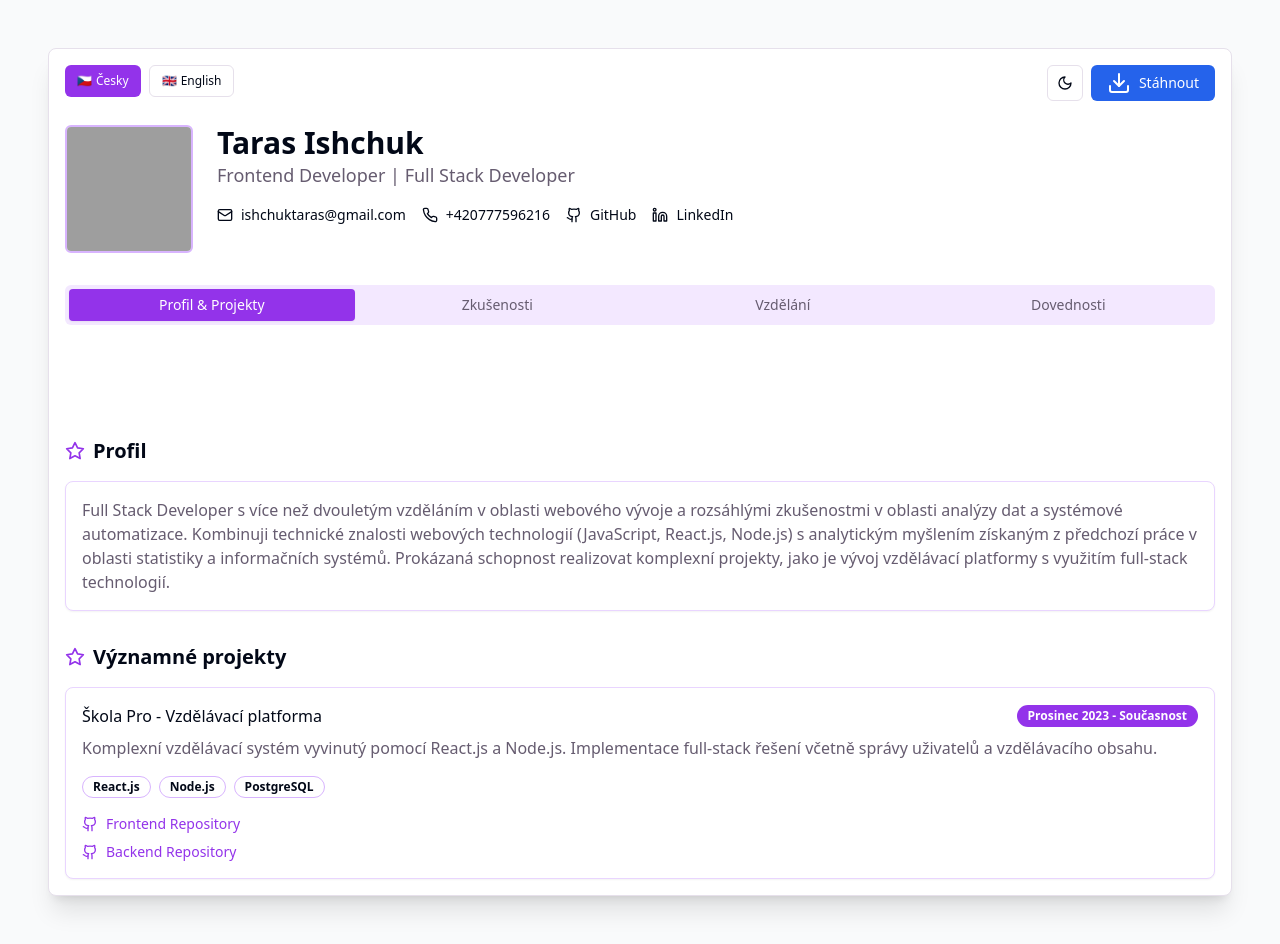
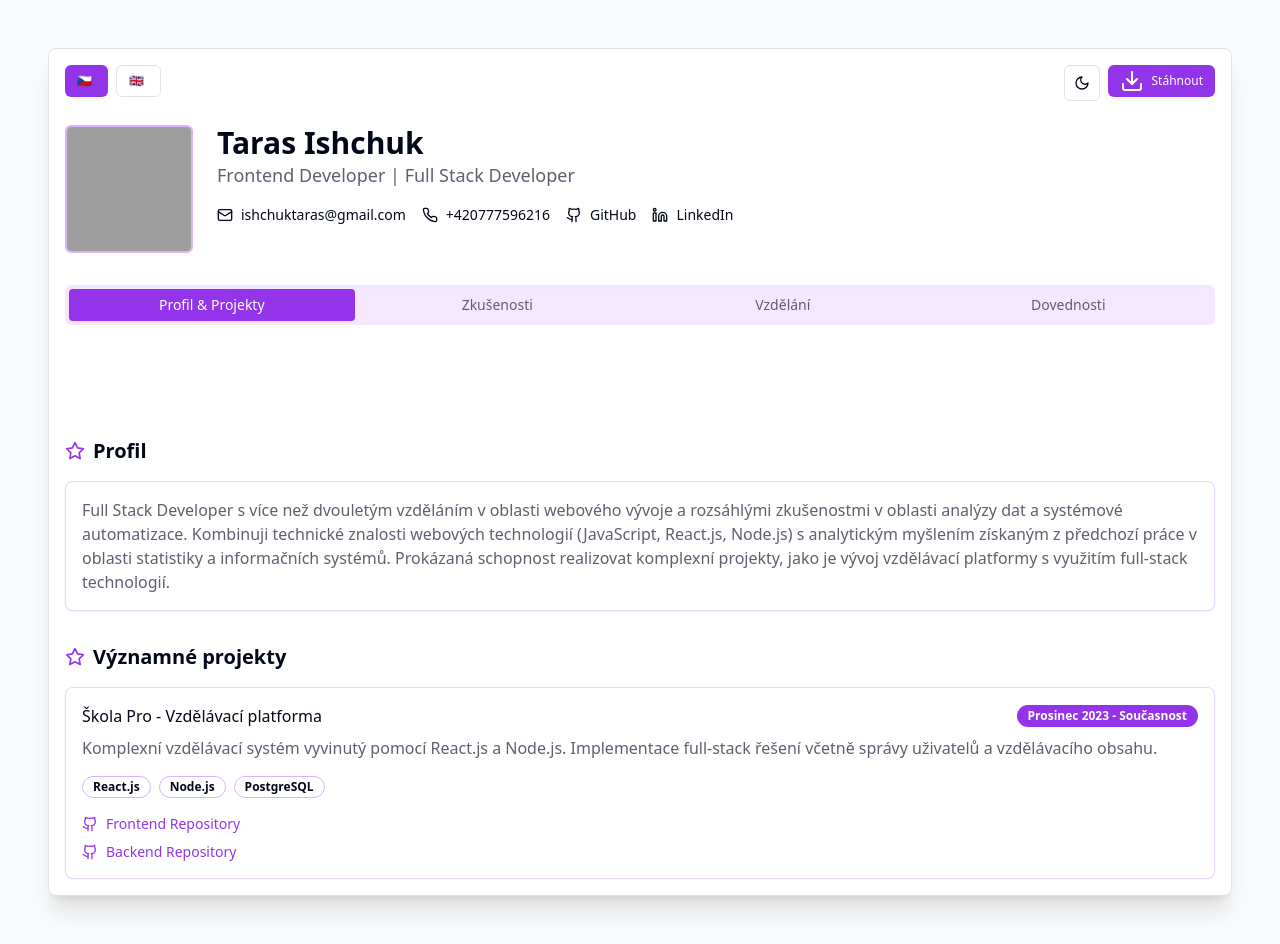
Before and after one commit to ishchuktaras/interactive-cv, a Next.js app: page / in a window 1280 px wide. Built offline with nearby package versions, Linux system fonts and the light colour scheme; grey boxes are pictures that could not be loaded.

Commit message:
Main Card width Edit

```diff
--- a/components/cv.tsx
+++ b/components/cv.tsx
@@ -38,17 +38,17 @@ export default function CV() {
   }
 
   const handleDownload = () => {
-    const link = document.createElement("a")
-    link.href = "/CV_fullstack.pdf" // Změň cestu k souboru
-    link.download = "CV_fullstack.pdf"
+    const link = document.createElement('a')
+    link.href = '/CV_fullstack.pdf' // Změň cestu k souboru
+    link.download = 'CV_fullstack.pdf'
     document.body.appendChild(link)
     link.click()
     document.body.removeChild(link)
   }
 
   return (
-    <div className="min-h-screen p-4 md:p-8 lg:p-4">
-      <Card className="mx-auto max-w-12xl bg-background shadow-xl">
+    <div className="min-h-screen  mx-auto w-fullp-4 md:p-8 lg:p-4">
+      <Card className="mx-auto w-full bg-background shadow-xl">
         <CardContent className="p-2 md:p-8 lg:p-4">
           {/* Header with Theme Toggle, Language and Download */}
           <div className="mb-6 flex justify-end gap-2">
@@ -59,7 +59,7 @@ export default function CV() {
                 onClick={() => toggleLanguage('cs')}
                 className={language === 'cs' ? 'bg-purple-600 hover:bg-purple-700' : ''}
               >
-                <span className="mr-1">🇨🇿</span> Česky
+                <span className="mr-1">🇨🇿</span>
               </Button>
               <Button
                 variant={language === 'en' ? 'default' : 'outline'}
@@ -67,13 +67,13 @@ export default function CV() {
                 onClick={() => toggleLanguage('en')}
                 className={language === 'en' ? 'bg-purple-600 hover:bg-purple-700' : ''}
               >
-                <span className="mr-1">🇬🇧</span> English
+                <span className="mr-1">🇬🇧</span>
               </Button>
             </div>
             <Button variant="outline" size="icon" onClick={toggleTheme}>
               {theme === 'light' ? <Moon className="h-4 w-4" /> : <Sun className="h-4 w-4" />}
             </Button>
-            <Button onClick={handleDownload} className="bg-blue-600 hover:bg-blue-700">
+            <Button onClick={handleDownload} size="sm" className="bg-purple-600 hover:bg-purple-700">
               <Download className="mr-2" />
               {t.download}
             </Button>
```
